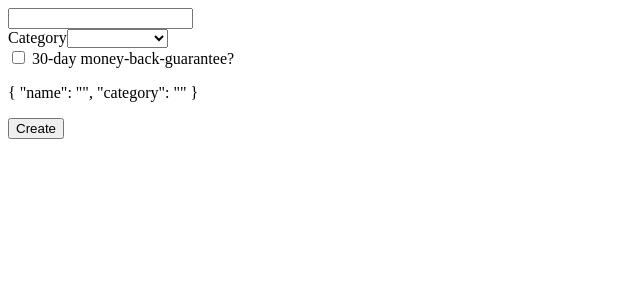
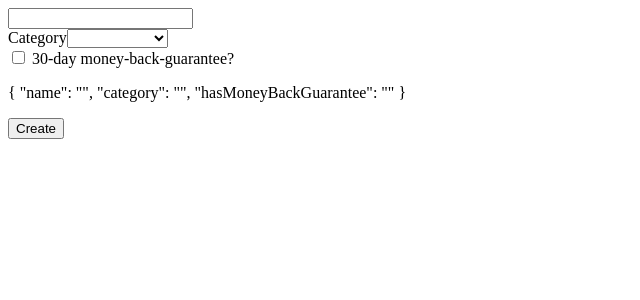
Before and after one commit to omarkarake/angular-mosh, an Angular app: page / in a window 1280 px wide. Shown: the top 300 px of the page, without its empty margins (0-640 px from the left). Built offline with nearby package versions, Linux system fonts and the light colour scheme.

Commit message:
angular form in radio inputs

```diff
--- a/src/app/new-course-form/new-course-form.component.html
+++ b/src/app/new-course-form/new-course-form.component.html
@@ -30,7 +30,7 @@
   </div>
   <div>
     <label for="moneyBackGuarantee">
-      <input type="checkbox" id="moneyBackGuarantee" />
+      <input ngModel name="hasMoneyBackGuarantee" type="checkbox" id="moneyBackGuarantee" />
       30-day money-back-guarantee?
     </label>
   </div>
```
